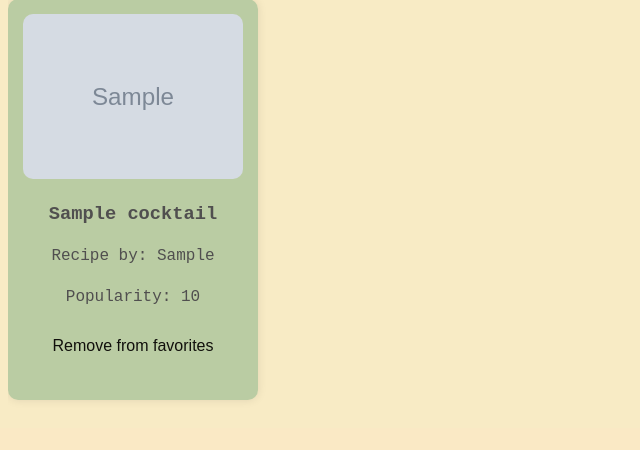
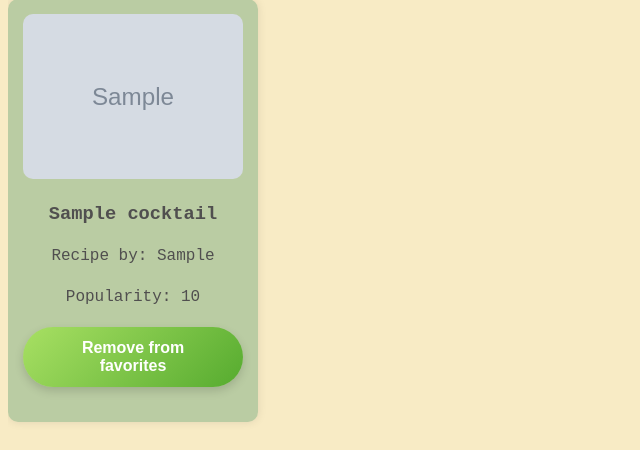
Before and after one commit to cs-ucc-ie/Team-15, a Flask app: template templates/userpage.html in a window 1280 px wide. Shown: the part 725-1175 px from the top of the page, without its empty margins (0-640 px from the left). Before the commit the page ends 1126 px from the top, so only its background shows below. Run offline with Flask 3, Linux system fonts and the light colour scheme; a user stored in the database is signed in; the template is opened without the code that fills it: most values are stand-ins (such as "Sample title", 1, 10 or a date in 2020); grey boxes marked "Sample" are stand-in pictures.

Commit message:
CSS for favorites buttons

```diff
--- a/static/styles1.css
+++ b/static/styles1.css
@@ -481,3 +481,34 @@ h3 a {
 form {
     margin-bottom: 20px;
 }
+
+
+/* Add to favorite button , Remove from favorite button */
+.favorite-button, .remove-favorite-button {
+    background: linear-gradient(135deg, #a8e063, #56ab2f); /* Elegant green gradient */
+    color: white;
+    font-size: 16px;
+    font-weight: bold;
+    border: none;
+    border-radius: 50px; /* Softer, more premium feel */
+    padding: 12px 24px;
+    cursor: pointer;
+    transition: all 0.3s ease-in-out;
+    display: flex;
+    align-items: center;
+    justify-content: center;
+    gap: 8px; /* Space between icon and text */
+    box-shadow: 0px 4px 10px rgba(0, 0, 0, 0.15); /* Soft drop shadow */
+    backdrop-filter: blur(10px); /* Light glass effect */
+}
+
+.favorite-button:hover, .remove-favorite-button:hover {
+    background: linear-gradient(135deg, #56ab2f, #a8e063); /* Reverse the gradient on hover */
+    transform: translateY(-3px); /* Slight lift for interaction */
+    box-shadow: 0px 6px 15px rgba(0, 0, 0, 0.2); /* More prominent shadow */
+}
+
+.favorite-button:active, .remove-favorite-button:active {
+    transform: translateY(1px) scale(0.98); /* Press-down effect */
+    box-shadow: 0px 2px 8px rgba(0, 0, 0, 0.1);
+}
```
